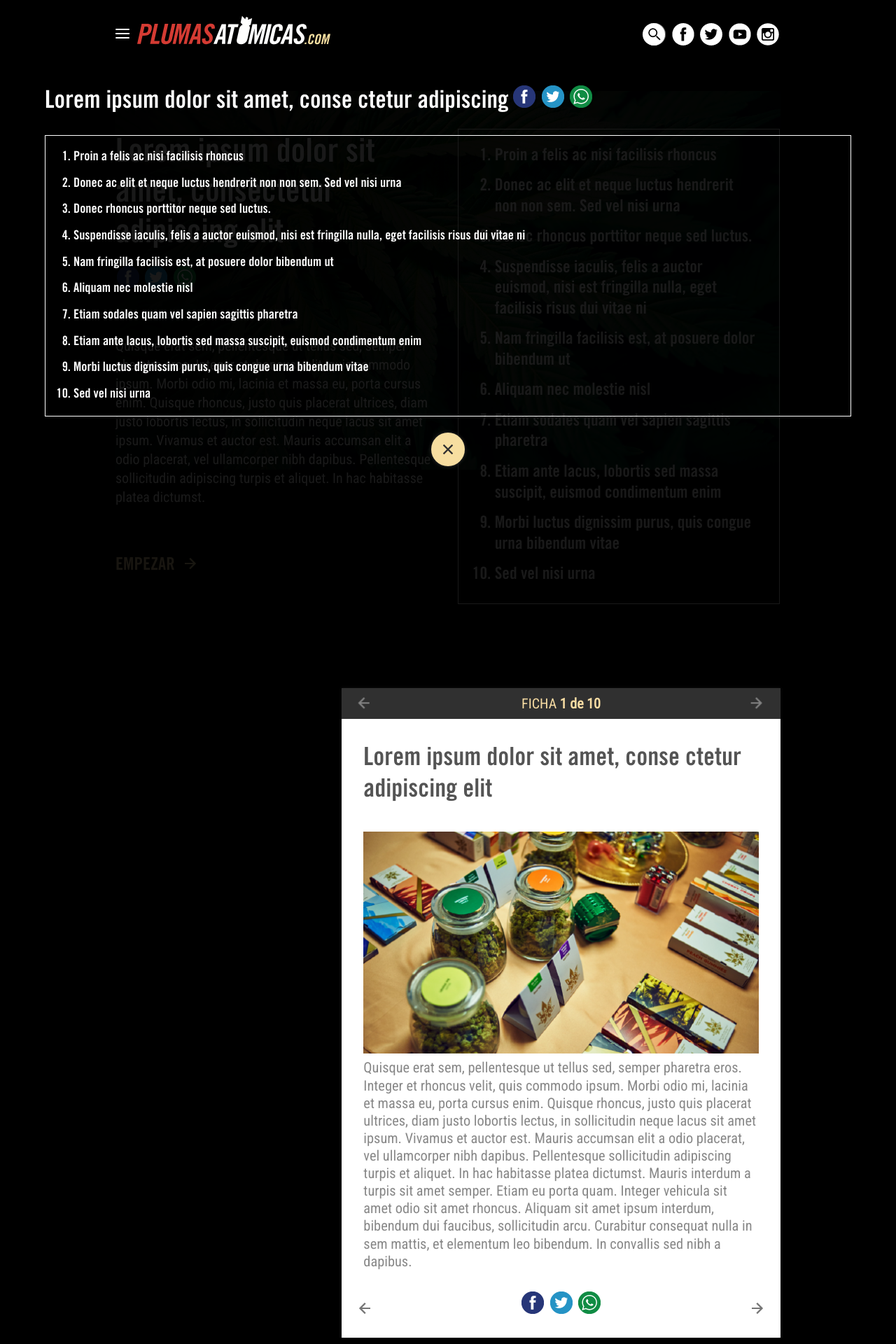
After one commit to TallerDeCodigo/plumasatomicas, a WordPress theme: template themes/plumasatomicas16/page-card-stack_bakup.php in a window 1280 px wide. The commit adds this page. Shown: the top 1920 px of the page at 70% size. Run offline with PHP 8.4 and a stand-in for WordPress, Linux system fonts and the light colour scheme; the site name, menu and one post (Sample post) are stand-ins, and other content is empty; some libraries are stand-ins or nearby versions.

Commit message:
cards working

```diff
--- a/themes/plumasatomicas16/archive-wadafact.php
+++ b/themes/plumasatomicas16/archive-wadafact.php
@@ -2,7 +2,7 @@
 	get_header(); ?>
 <section style="margin:120px 0px 15px 0px;">
 	<div class="wrapper normal">
-		<h1>ARCHIVO</h1>
+		<h1>WADAFACT</h1>
 		<div class="separador"></div>
 		<div class="archivo">
 
--- a/themes/plumasatomicas16/header.php
+++ b/themes/plumasatomicas16/header.php
@@ -12,7 +12,7 @@
 		<?php wp_head(); ?>
 	</head>
 
-	<body class="<?php if(is_home()){ echo 'index'; } ?>">
+	<body class="<?php if(is_home()){ echo 'index'; } ?>" id="<?php if(is_page('card-stack')){ echo 'cardss'; } ?>">
 		<!--[if lt IE 9]>
 			<p class="chromeframe">Estás usando una versión <strong>vieja</strong> de tu explorador. Por favor <a href="http://browsehappy.com/" target="_blank"> actualiza tu explorador</a> para tener una experiencia completa.</p>
 		<![endif]-->
--- /dev/null
+++ b/themes/plumasatomicas16/page-card-stack_bakup.php
@@ -0,0 +1,411 @@
+<?php get_header(); ?>
+<header>
+		<div class="wrapper normal">
+			<nav class="menu">
+				<div id="nav-icon3"><span></span><span></span><span></span><span></span></div>
+				<a href="#"><img id="header-logo" width="289" height="56" src="../images/logo.svg"></a>
+			</nav>
+			<nav class="social">
+				<div class="searchbar">
+					<input type="text" value="Búsqueda" onfocus="if(this.value == 'Búsqueda') { this.value = ''; }">
+					<a><img src="../images/header/search.png"></a>
+				</div>
+				<a><img id="header-search" src="../images/header/search.png"></a>
+				<a class="socc" href="#"><img src="../images/header/fb.png"></a>
+				<a class="socc" href="#"><img src="../images/header/tw.png"></a>
+				<a class="socc" href="#"><img src="../images/header/yt.png"></a>
+				<a class="socc" href="#"><img src="../images/header/in.png"></a>
+			</nav>
+		</div>
+	</header>
+	<div id="ficha-icon" style="display:none"><a><img src="../images/ficha-icon2.png"></a></div>
+	<div id="menu-resp">
+	<div class="wrap-resp">
+		<h1>Lorem ipsum dolor sit amet, conse ctetur adipiscing</h1>
+		<nav>
+			<a href="#"><img src="../images/social/fb.png"></a>
+			<a href="#"><img src="../images/social/tw.png"></a>
+			<a href="#"><img src="../images/social/wp.png"></a>
+		</nav>
+		<div id="list-resp">
+			<ol>
+				<li style="display:none"><a>null</a></li>
+				<li><a>Proin a felis ac nisi facilisis rhoncus</a></li>
+				<li><a>Donec ac elit et neque luctus hendrerit non non sem. Sed vel nisi urna</a></li>
+				<li><a>Donec rhoncus porttitor neque sed luctus.</a></li>
+				<li><a>Suspendisse iaculis, felis a auctor euismod, nisi est fringilla nulla, eget facilisis risus dui vitae ni</a></li>
+				<li><a>Nam fringilla facilisis est, at posuere dolor bibendum ut</a></li>
+				<li><a>Aliquam nec molestie nisl</a></li>
+				<li><a>Etiam sodales quam vel sapien sagittis pharetra</a></li>
+				<li><a>Etiam ante lacus, lobortis sed massa suscipit, euismod condimentum enim</a></li>
+				<li><a>Morbi luctus dignissim purus, quis congue urna bibendum vitae</a></li>
+				<li><a>Sed vel nisi urna</a></li>
+			</ol>
+		</div>
+		<div id="close-icon"><a><img src="../images/close.png"></a></div>
+	</div>
+	</div>
+	<section id="resumen">
+	<img id="resumen-bkg" src="../images/2.png">
+	<div id="fullpage">
+		<div id="prueba-stack" class="section">
+		    <div class="slide">
+		    	<div class="card-container">
+					<div id="res-cont" class="wrapper normal">
+						<div class="cell">
+							<h1>Lorem ipsum dolor sit amet, consectetur adipiscing elit</h1>
+							<nav>
+								<a href="#"><img src="../images/social/fb.png"></a>
+								<a href="#"><img src="../images/social/tw.png"></a>
+								<a href="#"><img src="../images/social/wp.png"></a>
+							</nav>
+							<p>Quisque erat sem, pellentesque ut tellus sed, semper pharetra eros. Integer et rhoncus velit, quis commodo ipsum. Morbi odio mi, lacinia et massa eu, porta cursus enim. Quisque rhoncus, justo quis placerat ultrices, diam justo lobortis lectus, in sollicitudin neque lacus sit amet ipsum. Vivamus et auctor est. Mauris accumsan elit a odio placerat, vel ullamcorper nibh dapibus. Pellentesque sollicitudin adipiscing turpis et aliquet. In hac habitasse platea dictumst.</p>
+							<a id="start-btn" class="fp-controlArrow fp-next">EMPEZAR</a>
+						</div>
+						<div id="lalista" class="cell">
+							<ol class="fp-slidesNav">
+								<li style="display:none"><a>null</a></li>
+								<li><a>Proin a felis ac nisi facilisis rhoncus</a></li>
+								<li><a>Donec ac elit et neque luctus hendrerit non non sem. Sed vel nisi urna</a></li>
+								<li><a>Donec rhoncus porttitor neque sed luctus.</a></li>
+								<li><a>Suspendisse iaculis, felis a auctor euismod, nisi est fringilla nulla, eget facilisis risus dui vitae ni</a></li>
+								<li><a>Nam fringilla facilisis est, at posuere dolor bibendum ut</a></li>
+								<li><a>Aliquam nec molestie nisl</a></li>
+								<li><a>Etiam sodales quam vel sapien sagittis pharetra</a></li>
+								<li><a>Etiam ante lacus, lobortis sed massa suscipit, euismod condimentum enim</a></li>
+								<li><a>Morbi luctus dignissim purus, quis congue urna bibendum vitae</a></li>
+								<li><a>Sed vel nisi urna</a></li>
+							</ol>
+						</div>
+						<div id="resp-main">
+							<h1>Lorem ipsum dolor sit amet, consectetur adipiscing elit</h1>
+							<nav>
+								<a href="#"><img src="../images/social/fb.png"></a>
+								<a href="#"><img src="../images/social/tw.png"></a>
+								<a href="#"><img src="../images/social/wp.png"></a>
+							</nav>
+							<p>Quisque erat sem, pellentesque ut tellus sed, semper pharetra eros. Integer et rhoncus velit, quis commodo ipsum. Morbi odio mi, lacinia et massa eu, porta cursus enim. Quisque rhoncus, justo quis placerat ultrices, diam justo lobortis lectus, in sollicitudin neque lacus sit amet ipsum. Vivamus et auctor est. Mauris accumsan elit a odio placerat, vel ullamcorper nibh dapibus. Pellentesque sollicitudin adipiscing turpis et aliquet. In hac habitasse platea dictumst.</p>
+							<div>
+								<ol class="fp-slidesNav">
+									<li style="display:none"><a>null</a></li>
+									<li><a>Proin a felis ac nisi facilisis rhoncus</a></li>
+									<li><a>Donec ac elit et neque luctus hendrerit non non sem. Sed vel nisi urna</a></li>
+									<li><a>Donec rhoncus porttitor neque sed luctus.</a></li>
+									<li><a>Suspendisse iaculis, felis a auctor euismod, nisi est fringilla nulla, eget facilisis risus dui vitae ni</a></li>
+									<li><a>Nam fringilla facilisis est, at posuere dolor bibendum ut</a></li>
+									<li><a>Aliquam nec molestie nisl</a></li>
+									<li><a>Etiam sodales quam vel sapien sagittis pharetra</a></li>
+									<li><a>Etiam ante lacus, lobortis sed massa suscipit, euismod condimentum enim</a></li>
+									<li><a>Morbi luctus dignissim purus, quis congue urna bibendum vitae</a></li>
+									<li><a>Sed vel nisi urna</a></li>
+								</ol>
+							</div>
+						</div>
+					</div>
+				</div>
+			</div>
+		    <div class="slide">
+		    	<div class="card-container">
+				<div id="res-cont" class="wrapper normal">
+					<div class="single descrip">
+						<div class="miheader">
+							<span>FICHA <b>1 de 10</b></span>
+							<a class="fp-controlArrow fp-prev">
+								<img src="../images/up.png">
+							</a>
+							<a class="fp-controlArrow fp-next">
+								<img src="../images/down.png">
+							</a>
+						</div>
+						<h1>Lorem ipsum dolor sit amet, conse ctetur adipiscing elit</h1>
+						<img class="ilustracion" src="../images/3.png">
+						<p>Quisque erat sem, pellentesque ut tellus sed, semper pharetra eros. Integer et rhoncus velit, quis commodo ipsum. Morbi odio mi, lacinia et massa eu, porta cursus enim. Quisque rhoncus, justo quis placerat ultrices, diam justo lobortis lectus, in sollicitudin neque lacus sit amet ipsum. Vivamus et auctor est. Mauris accumsan elit a odio placerat, vel ullamcorper nibh dapibus. Pellentesque sollicitudin adipiscing turpis et aliquet. In hac habitasse platea dictumst. Mauris interdum a turpis sit amet semper. Etiam eu porta quam. Integer vehicula sit amet odio sit amet rhoncus. Aliquam sit amet ipsum interdum, bibendum dui faucibus, sollicitudin arcu. Curabitur consequat nulla in sem mattis, et elementum leo bibendum. In convallis sed nibh a dapibus.</p>
+						<nav>
+							<a href="#"><img src="../images/social/fb.png"></a>
+							<a href="#"><img src="../images/social/tw.png"></a>
+							<a href="#"><img src="../images/social/wp.png"></a>
+						</nav>
+						<a class="mover fp-controlArrow fp-prev"><img src="../images/left.png"></a>
+						<a class="mover fp-controlArrow fp-next"><img src="../images/right.png"></a>
+					</div>
+				</div>
+				</div>
+			</div>
+		    <div class="slide">
+		    	<div class="card-container">
+				<div id="res-cont" class="wrapper normal">
+					<div class="single descrip">
+						<div class="miheader">
+							<span>FICHA <b>2 de 10</b></span>
+							<a class="fp-controlArrow fp-prev">
+								<img src="../images/up.png">
+							</a>
+							<a class="fp-controlArrow fp-next">
+								<img src="../images/down.png">
+							</a>
+						</div>
+						<h1>Lorem ipsum dolor sit amet, conse ctetur adipiscing elit</h1>
+						<img class="ilustracion" src="../images/3.png">
+						<p>Quisque erat sem, pellentesque ut tellus sed, semper pharetra eros. Integer et rhoncus velit, quis commodo ipsum. Morbi odio mi, lacinia et massa eu, porta cursus enim. Quisque rhoncus, justo quis placerat ultrices, diam justo lobortis lectus, in sollicitudin neque lacus sit amet ipsum. Vivamus et auctor est. Mauris accumsan elit a odio placerat, vel ullamcorper nibh dapibus. Pellentesque sollicitudin adipiscing turpis et aliquet. In hac habitasse platea dictumst. Mauris interdum a turpis sit amet semper. Etiam eu porta quam. Integer vehicula sit amet odio sit amet rhoncus. Aliquam sit amet ipsum interdum, bibendum dui faucibus, sollicitudin arcu. Curabitur consequat nulla in sem mattis, et elementum leo bibendum. In convallis sed nibh a dapibus.</p>
+						<nav>
+							<a href="#"><img src="../images/social/fb.png"></a>
+							<a href="#"><img src="../images/social/tw.png"></a>
+							<a href="#"><img src="../images/social/wp.png"></a>
+						</nav>
+						<a class="mover fp-controlArrow fp-prev"><img src="../images/left.png"></a>
+						<a class="mover fp-controlArrow fp-next"><img src="../images/right.png"></a>
+					</div>
+				</div>
+				</div>
+			</div>
+			<div class="slide">
+		    	<div class="card-container">
+				<div id="res-cont" class="wrapper normal">
+					<div class="single descrip">
+						<div class="miheader">
+							<span>FICHA <b>3 de 10</b></span>
+							<a class="fp-controlArrow fp-prev">
+								<img src="../images/up.png">
+							</a>
+							<a class="fp-controlArrow fp-next">
+								<img src="../images/down.png">
+							</a>
+						</div>
+						<h1>Lorem ipsum dolor sit amet, conse ctetur adipiscing elit</h1>
+						<img class="ilustracion" src="../images/3.png">
+						<p>Quisque erat sem, pellentesque ut tellus sed, semper pharetra eros. Integer et rhoncus velit, quis commodo ipsum. Morbi odio mi, lacinia et massa eu, porta cursus enim. Quisque rhoncus, justo quis placerat ultrices, diam justo lobortis lectus, in sollicitudin neque lacus sit amet ipsum. Vivamus et auctor est. Mauris accumsan elit a odio placerat, vel ullamcorper nibh dapibus. Pellentesque sollicitudin adipiscing turpis et aliquet. In hac habitasse platea dictumst. Mauris interdum a turpis sit amet semper. Etiam eu porta quam. Integer vehicula sit amet odio sit amet rhoncus. Aliquam sit amet ipsum interdum, bibendum dui faucibus, sollicitudin arcu. Curabitur consequat nulla in sem mattis, et elementum leo bibendum. In convallis sed nibh a dapibus.</p>
+						<nav>
+							<a href="#"><img src="../images/social/fb.png"></a>
+							<a href="#"><img src="../images/social/tw.png"></a>
+							<a href="#"><img src="../images/social/wp.png"></a>
+						</nav>
+						<a class="mover fp-controlArrow fp-prev"><img src="../images/left.png"></a>
+						<a class="mover fp-controlArrow fp-next"><img src="../images/right.png"></a>
+					</div>
+				</div>
+				</div>
+			</div>
+			<div class="slide">
+		    	<div class="card-container">
+				<div id="res-cont" class="wrapper normal">
+					<div class="single descrip">
+						<div class="miheader">
+							<span>FICHA <b>4 de 10</b></span>
+							<a class="fp-controlArrow fp-prev">
+								<img src="../images/up.png">
+							</a>
+							<a class="fp-controlArrow fp-next">
+								<img src="../images/down.png">
+							</a>
+						</div>
+						<h1>Lorem ipsum dolor sit amet, conse ctetur adipiscing elit</h1>
+						<img class="ilustracion" src="../images/3.png">
+						<p>Quisque erat sem, pellentesque ut tellus sed, semper pharetra eros. Integer et rhoncus velit, quis commodo ipsum. Morbi odio mi, lacinia et massa eu, porta cursus enim. Quisque rhoncus, justo quis placerat ultrices, diam justo lobortis lectus, in sollicitudin neque lacus sit amet ipsum. Vivamus et auctor est. Mauris accumsan elit a odio placerat, vel ullamcorper nibh dapibus. Pellentesque sollicitudin adipiscing turpis et aliquet. In hac habitasse platea dictumst. Mauris interdum a turpis sit amet semper. Etiam eu porta quam. Integer vehicula sit amet odio sit amet rhoncus. Aliquam sit amet ipsum interdum, bibendum dui faucibus, sollicitudin arcu. Curabitur consequat nulla in sem mattis, et elementum leo bibendum. In convallis sed nibh a dapibus.</p>
+						<nav>
+							<a href="#"><img src="../images/social/fb.png"></a>
+							<a href="#"><img src="../images/social/tw.png"></a>
+							<a href="#"><img src="../images/social/wp.png"></a>
+						</nav>
+						<a class="mover fp-controlArrow fp-prev"><img src="../images/left.png"></a>
+						<a class="mover fp-controlArrow fp-next"><img src="../images/right.png"></a>
+					</div>
+				</div>
+				</div>
+			</div>
+			<div class="slide">
+		    	<div class="card-container">
+				<div id="res-cont" class="wrapper normal">
+					<div class="single descrip">
+						<div class="miheader">
+							<span>FICHA <b>5 de 10</b></span>
+							<a class="fp-controlArrow fp-prev">
+								<img src="../images/up.png">
+							</a>
+							<a class="fp-controlArrow fp-next">
+								<img src="../images/down.png">
+							</a>
+						</div>
+						<h1>Lorem ipsum dolor sit amet, conse ctetur adipiscing elit</h1>
+						<img class="ilustracion" src="../images/3.png">
+						<p>Quisque erat sem, pellentesque ut tellus sed, semper pharetra eros. Integer et rhoncus velit, quis commodo ipsum. Morbi odio mi, lacinia et massa eu, porta cursus enim. Quisque rhoncus, justo quis placerat ultrices, diam justo lobortis lectus, in sollicitudin neque lacus sit amet ipsum. Vivamus et auctor est. Mauris accumsan elit a odio placerat, vel ullamcorper nibh dapibus. Pellentesque sollicitudin adipiscing turpis et aliquet. In hac habitasse platea dictumst. Mauris interdum a turpis sit amet semper. Etiam eu porta quam. Integer vehicula sit amet odio sit amet rhoncus. Aliquam sit amet ipsum interdum, bibendum dui faucibus, sollicitudin arcu. Curabitur consequat nulla in sem mattis, et elementum leo bibendum. In convallis sed nibh a dapibus.</p>
+						<nav>
+							<a href="#"><img src="../images/social/fb.png"></a>
+							<a href="#"><img src="../images/social/tw.png"></a>
+							<a href="#"><img src="../images/social/wp.png"></a>
+						</nav>
+						<a class="mover fp-controlArrow fp-prev"><img src="../images/left.png"></a>
+						<a class="mover fp-controlArrow fp-next"><img src="../images/right.png"></a>
+					</div>
+				</div>
+				</div>
+			</div>
+			<div class="slide">
+		    	<div class="card-container">
+				<div id="res-cont" class="wrapper normal">
+					<div class="single descrip">
+						<div class="miheader">
+							<span>FICHA <b>6 de 10</b></span>
+							<a class="fp-controlArrow fp-prev">
+								<img src="../images/up.png">
+							</a>
+							<a class="fp-controlArrow fp-next">
+								<img src="../images/down.png">
+							</a>
+						</div>
+						<h1>Lorem ipsum dolor sit amet, conse ctetur adipiscing elit</h1>
+						<img class="ilustracion" src="../images/3.png">
+						<p>Quisque erat sem, pellentesque ut tellus sed, semper pharetra eros. Integer et rhoncus velit, quis commodo ipsum. Morbi odio mi, lacinia et massa eu, porta cursus enim. Quisque rhoncus, justo quis placerat ultrices, diam justo lobortis lectus, in sollicitudin neque lacus sit amet ipsum. Vivamus et auctor est. Mauris accumsan elit a odio placerat, vel ullamcorper nibh dapibus. Pellentesque sollicitudin adipiscing turpis et aliquet. In hac habitasse platea dictumst. Mauris interdum a turpis sit amet semper. Etiam eu porta quam. Integer vehicula sit amet odio sit amet rhoncus. Aliquam sit amet ipsum interdum, bibendum dui faucibus, sollicitudin arcu. Curabitur consequat nulla in sem mattis, et elementum leo bibendum. In convallis sed nibh a dapibus.</p>
+						<nav>
+							<a href="#"><img src="../images/social/fb.png"></a>
+							<a href="#"><img src="../images/social/tw.png"></a>
+							<a href="#"><img src="../images/social/wp.png"></a>
+						</nav>
+						<a class="mover fp-controlArrow fp-prev"><img src="../images/left.png"></a>
+						<a class="mover fp-controlArrow fp-next"><img src="../images/right.png"></a>
+					</div>
+				</div>
+				</div>
+			</div>
+			<div class="slide">
+		    	<div class="card-container">
+				<div id="res-cont" class="wrapper normal">
+					<div class="single descrip">
+						<div class="miheader">
+							<span>FICHA <b>7 de 10</b></span>
+							<a class="fp-controlArrow fp-prev">
+								<img src="../images/up.png">
+							</a>
+							<a class="fp-controlArrow fp-next">
+								<img src="../images/down.png">
+							</a>
+						</div>
+						<h1>Lorem ipsum dolor sit amet, conse ctetur adipiscing elit</h1>
+						<img class="ilustracion" src="../images/3.png">
+						<p>Quisque erat sem, pellentesque ut tellus sed, semper pharetra eros. Integer et rhoncus velit, quis commodo ipsum. Morbi odio mi, lacinia et massa eu, porta cursus enim. Quisque rhoncus, justo quis placerat ultrices, diam justo lobortis lectus, in sollicitudin neque lacus sit amet ipsum. Vivamus et auctor est. Mauris accumsan elit a odio placerat, vel ullamcorper nibh dapibus. Pellentesque sollicitudin adipiscing turpis et aliquet. In hac habitasse platea dictumst. Mauris interdum a turpis sit amet semper. Etiam eu porta quam. Integer vehicula sit amet odio sit amet rhoncus. Aliquam sit amet ipsum interdum, bibendum dui faucibus, sollicitudin arcu. Curabitur consequat nulla in sem mattis, et elementum leo bibendum. In convallis sed nibh a dapibus.</p>
+						<nav>
+							<a href="#"><img src="../images/social/fb.png"></a>
+							<a href="#"><img src="../images/social/tw.png"></a>
+							<a href="#"><img src="../images/social/wp.png"></a>
+						</nav>
+						<a class="mover fp-controlArrow fp-prev"><img src="../images/left.png"></a>
+						<a class="mover fp-controlArrow fp-next"><img src="../images/right.png"></a>
+					</div>
+				</div>
+				</div>
+			</div>
+			<div class="slide">
+		    	<div class="card-container">
+				<div id="res-cont" class="wrapper normal">
+					<div class="single descrip">
+						<div class="miheader">
+							<span>FICHA <b>8 de 10</b></span>
+							<a class="fp-controlArrow fp-prev">
+								<img src="../images/up.png">
+							</a>
+							<a class="fp-controlArrow fp-next">
+								<img src="../images/down.png">
+							</a>
+						</div>
+						<h1>Lorem ipsum dolor sit amet, conse ctetur adipiscing elit</h1>
+						<img class="ilustracion" src="../images/3.png">
+						<p>Quisque erat sem, pellentesque ut tellus sed, semper pharetra eros. Integer et rhoncus velit, quis commodo ipsum. Morbi odio mi, lacinia et massa eu, porta cursus enim. Quisque rhoncus, justo quis placerat ultrices, diam justo lobortis lectus, in sollicitudin neque lacus sit amet ipsum. Vivamus et auctor est. Mauris accumsan elit a odio placerat, vel ullamcorper nibh dapibus. Pellentesque sollicitudin adipiscing turpis et aliquet. In hac habitasse platea dictumst. Mauris interdum a turpis sit amet semper. Etiam eu porta quam. Integer vehicula sit amet odio sit amet rhoncus. Aliquam sit amet ipsum interdum, bibendum dui faucibus, sollicitudin arcu. Curabitur consequat nulla in sem mattis, et elementum leo bibendum. In convallis sed nibh a dapibus.</p>
+						<nav>
+							<a href="#"><img src="../images/social/fb.png"></a>
+							<a href="#"><img src="../images/social/tw.png"></a>
+							<a href="#"><img src="../images/social/wp.png"></a>
+						</nav>
+						<a class="mover fp-controlArrow fp-prev"><img src="../images/left.png"></a>
+						<a class="mover fp-controlArrow fp-next"><img src="../images/right.png"></a>
+					</div>
+				</div>
+				</div>
+			</div>
+			<div class="slide">
+		    	<div class="card-container">
+				<div id="res-cont" class="wrapper normal">
+					<div class="single descrip">
+						<div class="miheader">
+							<span>FICHA <b>9 de 10</b></span>
+							<a class="fp-controlArrow fp-prev">
+								<img src="../images/up.png">
+							</a>
+							<a class="fp-controlArrow fp-next">
+								<img src="../images/down.png">
+							</a>
+						</div>
+						<h1>Lorem ipsum dolor sit amet, conse ctetur adipiscing elit</h1>
+						<img class="ilustracion" src="../images/3.png">
+						<p>Quisque erat sem, pellentesque ut tellus sed, semper pharetra eros. Integer et rhoncus velit, quis commodo ipsum. Morbi odio mi, lacinia et massa eu, porta cursus enim. Quisque rhoncus, justo quis placerat ultrices, diam justo lobortis lectus, in sollicitudin neque lacus sit amet ipsum. Vivamus et auctor est. Mauris accumsan elit a odio placerat, vel ullamcorper nibh dapibus. Pellentesque sollicitudin adipiscing turpis et aliquet. In hac habitasse platea dictumst. Mauris interdum a turpis sit amet semper. Etiam eu porta quam. Integer vehicula sit amet odio sit amet rhoncus. Aliquam sit amet ipsum interdum, bibendum dui faucibus, sollicitudin arcu. Curabitur consequat nulla in sem mattis, et elementum leo bibendum. In convallis sed nibh a dapibus.</p>
+						<nav>
+							<a href="#"><img src="../images/social/fb.png"></a>
+							<a href="#"><img src="../images/social/tw.png"></a>
+							<a href="#"><img src="../images/social/wp.png"></a>
+						</nav>
+						<a class="mover fp-controlArrow fp-prev"><img src="../images/left.png"></a>
+						<a class="mover fp-controlArrow fp-next"><img src="../images/right.png"></a>
+					</div>
+				</div>
+				</div>
+			</div>
+			<div class="slide">
+		    	<div class="card-container">
+				<div id="res-cont" class="wrapper normal">
+					<div class="single descrip">
+						<div class="miheader">
+							<span>FICHA <b>10 de 10</b></span>
+							<a class="fp-controlArrow fp-prev">
+								<img src="../images/up.png">
+							</a>
+							<a class="fp-controlArrow fp-next">
+								<img src="../images/down.png">
+							</a>
+						</div>
+						<h1>Lorem ipsum dolor sit amet, conse ctetur adipiscing elit</h1>
+						<img class="ilustracion" src="../images/3.png">
+						<p>Quisque erat sem, pellentesque ut tellus sed, semper pharetra eros. Integer et rhoncus velit, quis commodo ipsum. Morbi odio mi, lacinia et massa eu, porta cursus enim. Quisque rhoncus, justo quis placerat ultrices, diam justo lobortis lectus, in sollicitudin neque lacus sit amet ipsum. Vivamus et auctor est. Mauris accumsan elit a odio placerat, vel ullamcorper nibh dapibus. Pellentesque sollicitudin adipiscing turpis et aliquet. In hac habitasse platea dictumst. Mauris interdum a turpis sit amet semper. Etiam eu porta quam. Integer vehicula sit amet odio sit amet rhoncus. Aliquam sit amet ipsum interdum, bibendum dui faucibus, sollicitudin arcu. Curabitur consequat nulla in sem mattis, et elementum leo bibendum. In convallis sed nibh a dapibus.</p>
+						<nav>
+							<a href="#"><img src="../images/social/fb.png"></a>
+							<a href="#"><img src="../images/social/tw.png"></a>
+							<a href="#"><img src="../images/social/wp.png"></a>
+						</nav>
+						<a class="mover fp-controlArrow fp-prev"><img src="../images/left.png"></a>
+						<a class="mover fp-controlArrow fp-next"><img src="../images/right.png"></a>
+					</div>
+				</div>
+				</div>
+			</div>
+			<div class="single list" style="display:none">
+				<h1>Lorem ipsum dolor sit amet, conse ctetur adipiscing</h1>
+				<nav>
+					<a href="#"><img src="../images/social/fb.png"></a>
+					<a href="#"><img src="../images/social/tw.png"></a>
+					<a href="#"><img src="../images/social/wp.png"></a>
+				</nav>
+				<div id="list-container">
+					<ol class="fp-slidesNav">
+						<li style="display:none"><a>null</a></li>
+						<li><a>Proin a felis ac nisi facilisis rhoncus</a></li>
+						<li><a>Donec ac elit et neque luctus hendrerit non non sem. Sed vel nisi urna</a></li>
+						<li><a>Donec rhoncus porttitor neque sed luctus.</a></li>
+						<li><a>Suspendisse iaculis, felis a auctor euismod, nisi est fringilla nulla, eget facilisis risus dui vitae ni</a></li>
+						<li><a>Nam fringilla facilisis est, at posuere dolor bibendum ut</a></li>
+						<li><a>Aliquam nec molestie nisl</a></li>
+						<li><a>Etiam sodales quam vel sapien sagittis pharetra</a></li>
+						<li><a>Etiam ante lacus, lobortis sed massa suscipit, euismod condimentum enim</a></li>
+						<li><a>Morbi luctus dignissim purus, quis congue urna bibendum vitae</a></li>
+						<li><a>Sed vel nisi urna</a></li>
+					</ol>
+				</div>
+				<a id="up-btn" class="despla"><img src="../images/up.png"></a>
+				<a id="dw-btn" class="despla"><img src="../images/down.png"></a>
+			</div>
+
+			<!--
+			<div id="footer-cards">
+				<span>Copyright © 2010 Plumas Atómicas. <a href="#">Términos y condiciones</a> | <a href="#">Políticas de privacidad</a></span>
+			</div>
+			-->
+		</div>
+	</div>
+	</section>
+<?php get_footer(); ?>
```
Also changed, not shown: themes/plumasatomicas16/js/functions.js (+0 -9 lines), themes/plumasatomicas16/js/plugins.js (+10 -0 lines), themes/plumasatomicas16/page-card-stack.php (+1 -21 lines).
